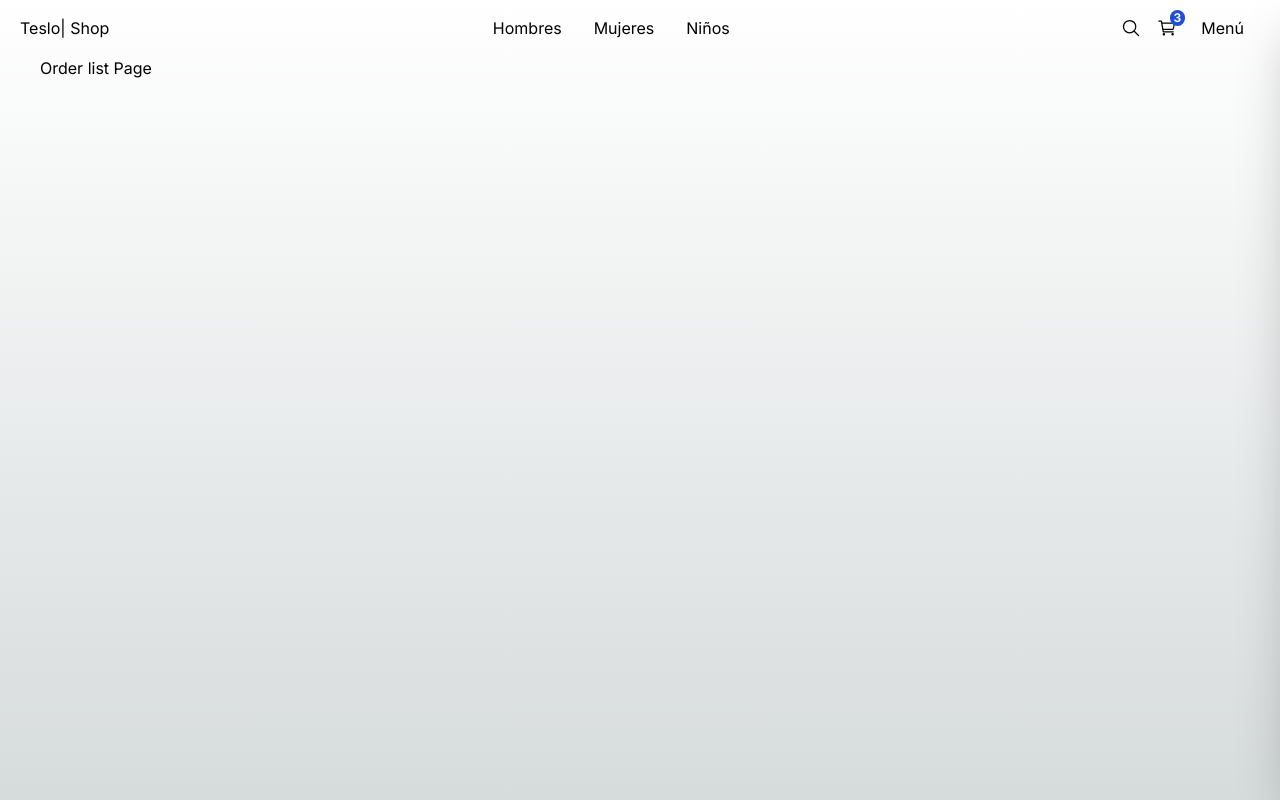
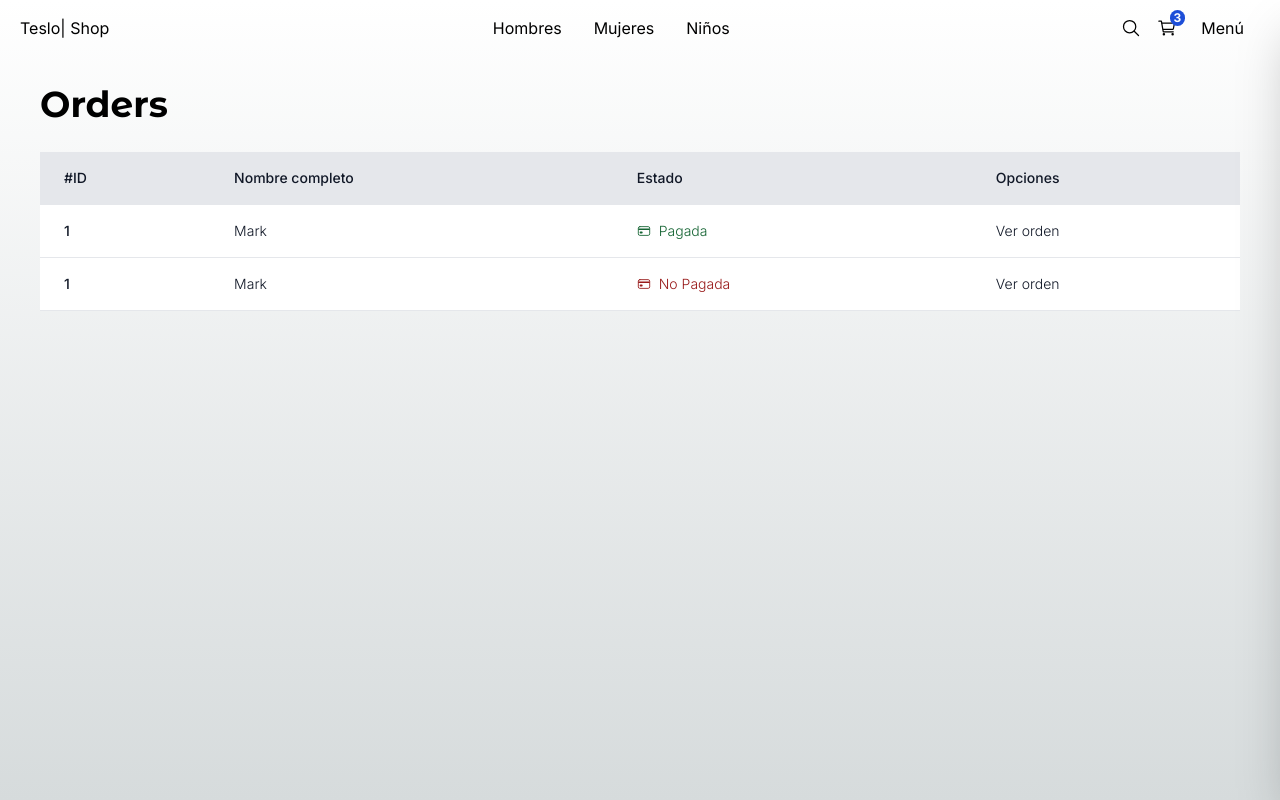
Before and after one commit to Starklord17/TesloShop, a Next.js app: page /orders in a window 1280 px wide. Built offline with nearby package versions, Linux system fonts and the light colour scheme.

Commit message:
chore: Update order list page with table layout and styles

```diff
--- a/src/app/(shop)/orders/page.tsx
+++ b/src/app/(shop)/orders/page.tsx
@@ -1,8 +1,78 @@
+// https://tailwindcomponents.com/component/hoverable-table
+import Link from 'next/link';
+import { IoCardOutline } from 'react-icons/io5';
+
+import { Title } from '@/components';
+
 
 export default function OrderPage() {
   return (
-    <div>
-      <h1>Order list Page</h1>
-    </div>
+    <>
+      <Title title="Orders" />
+
+      <main className="mb-10">
+        <table className="min-w-full">
+          <thead className="bg-gray-200 border-b">
+            <tr>
+              <th scope="col" className="text-sm font-medium text-gray-900 px-6 py-4 text-left">
+                #ID
+              </th>
+              <th scope="col" className="text-sm font-medium text-gray-900 px-6 py-4 text-left">
+                Nombre completo
+              </th>
+              <th scope="col" className="text-sm font-medium text-gray-900 px-6 py-4 text-left">
+                Estado
+              </th>
+              <th scope="col" className="text-sm font-medium text-gray-900 px-6 py-4 text-left">
+                Opciones
+              </th>
+            </tr>
+          </thead>
+          <tbody>
+
+            <tr className="bg-white border-b transition duration-300 ease-in-out hover:bg-gray-100">
+
+              <td className="px-6 py-4 whitespace-nowrap text-sm font-medium text-gray-900">1</td>
+              <td className="text-sm text-gray-900 font-light px-6 py-4 whitespace-nowrap">
+                Mark
+              </td>
+              <td className="flex items-center text-sm  text-gray-900 font-light px-6 py-4 whitespace-nowrap">
+
+                <IoCardOutline className="text-green-800" />
+                <span className='mx-2 text-green-800'>Pagada</span>
+
+              </td>
+              <td className="text-sm text-gray-900 font-light px-6 ">
+                <Link href="/orders/123" className="hover:underline">
+                  Ver orden
+                </Link>
+              </td>
+
+            </tr>
+
+            <tr className="bg-white border-b transition duration-300 ease-in-out hover:bg-gray-100">
+
+              <td className="px-6 py-4 whitespace-nowrap text-sm font-medium text-gray-900">1</td>
+              <td className="text-sm text-gray-900 font-light px-6 py-4 whitespace-nowrap">
+                Mark
+              </td>
+              <td className="flex items-center text-sm  text-gray-900 font-light px-6 py-4 whitespace-nowrap">
+
+                <IoCardOutline className="text-red-800" />
+                <span className='mx-2 text-red-800'>No Pagada</span>
+
+              </td>
+              <td className="text-sm text-gray-900 font-light px-6 ">
+                <Link href="/orders/123" className="hover:underline">
+                  Ver orden
+                </Link>
+              </td>
+
+            </tr>
+
+          </tbody>
+        </table>
+      </main>
+    </>
   );
 }
```
